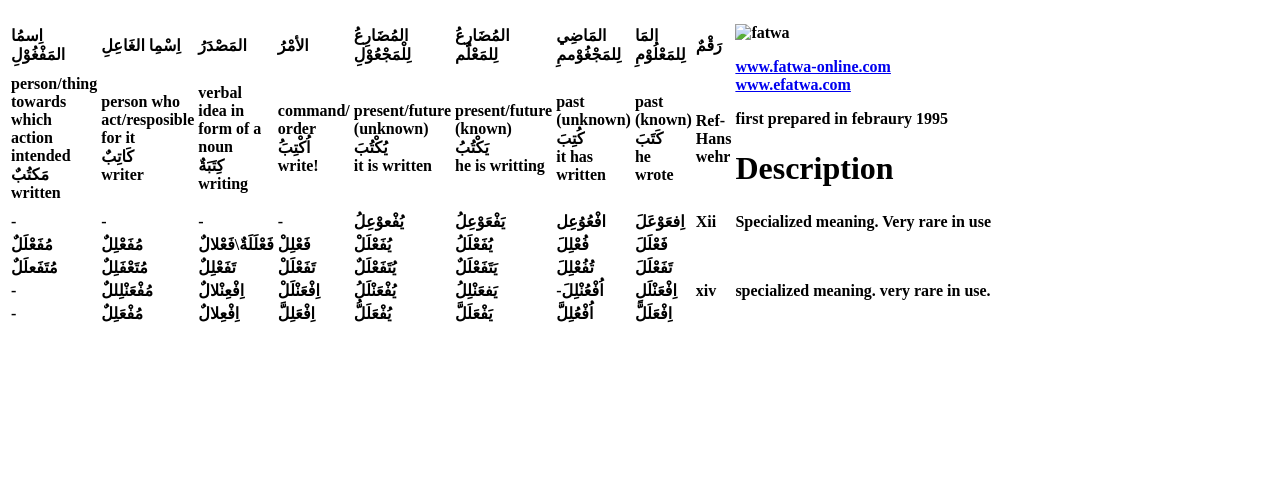
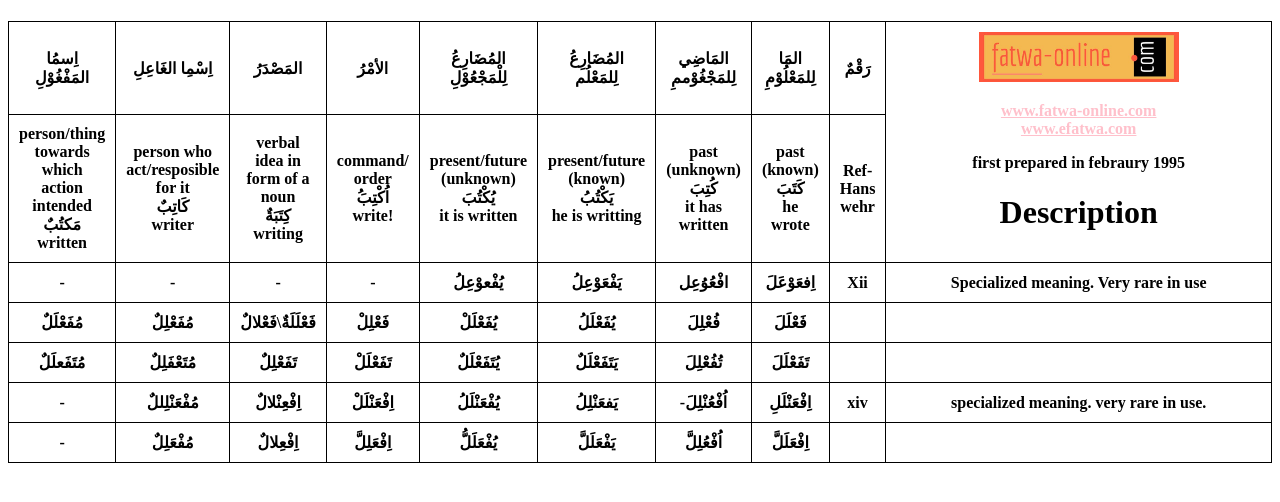
Before and after one commit to olumegbon/Table-with-arabic-, a plain HTML site: page index.htm in a window 1280 px wide. Drawn offline with Linux system fonts and the light colour scheme.

Commit message:
adding image

```diff
--- a/index.htm
+++ b/index.htm
@@ -5,7 +5,7 @@
     <meta http-equiv="X-UA-Compatible" content="IE=edge">
     <meta name="viewport" content="width=, initial-scale=1.0">
     <title>Document</title>
-
+    <link rel="stylesheet" type="text/css" href="style.css">
 
 </head>
 <body>
@@ -35,7 +35,7 @@
         <td>رَقْمٌ</td>
 
         <td rowspan="2" style="width:60%"; height:"50px";>
-        <img src="fatwa.jpg"; width="200px"; height="50px";  alt="fatwa" >
+        <img src="images/fatwa.jpg"; width="200px"; height="50px";  alt="fatwa" >
         <p><a href="www.fatwa-online.com">www.fatwa-online.com</a><br>
         <a href="www.efatwa.com">www.efatwa.com</a></p>
 
```
Also changed, not shown: images/fatwa.jpg (added).
